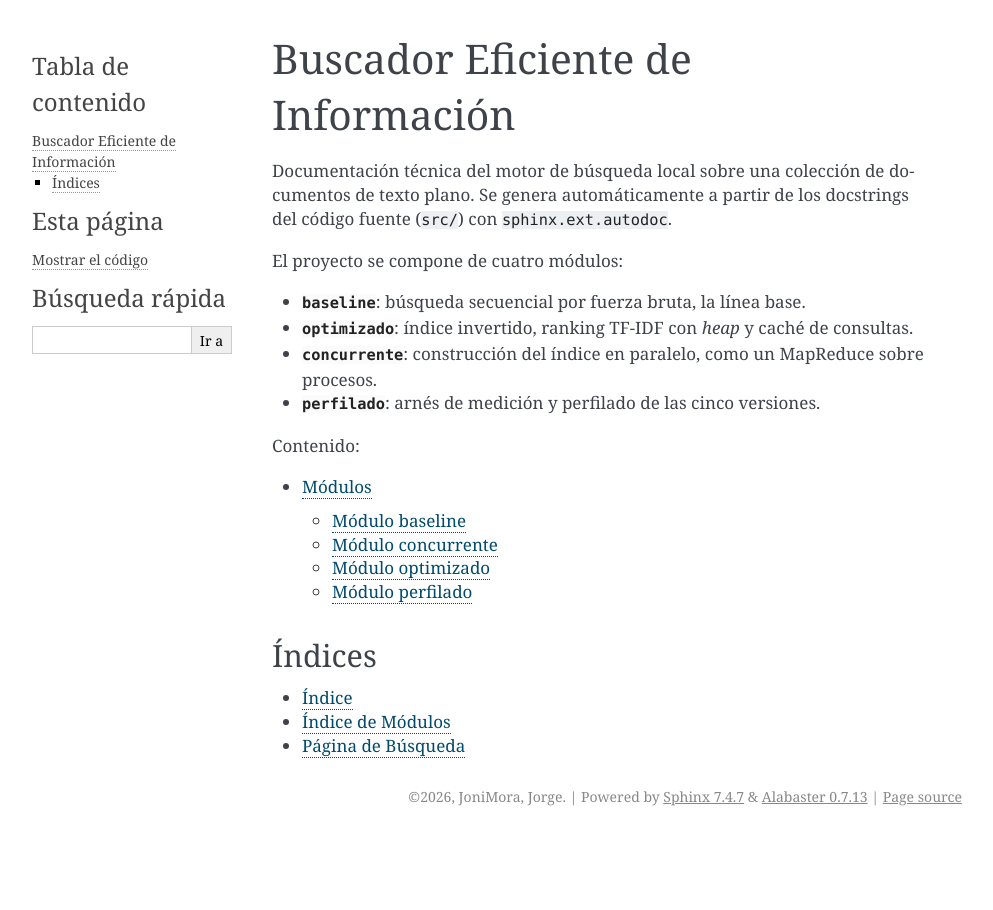
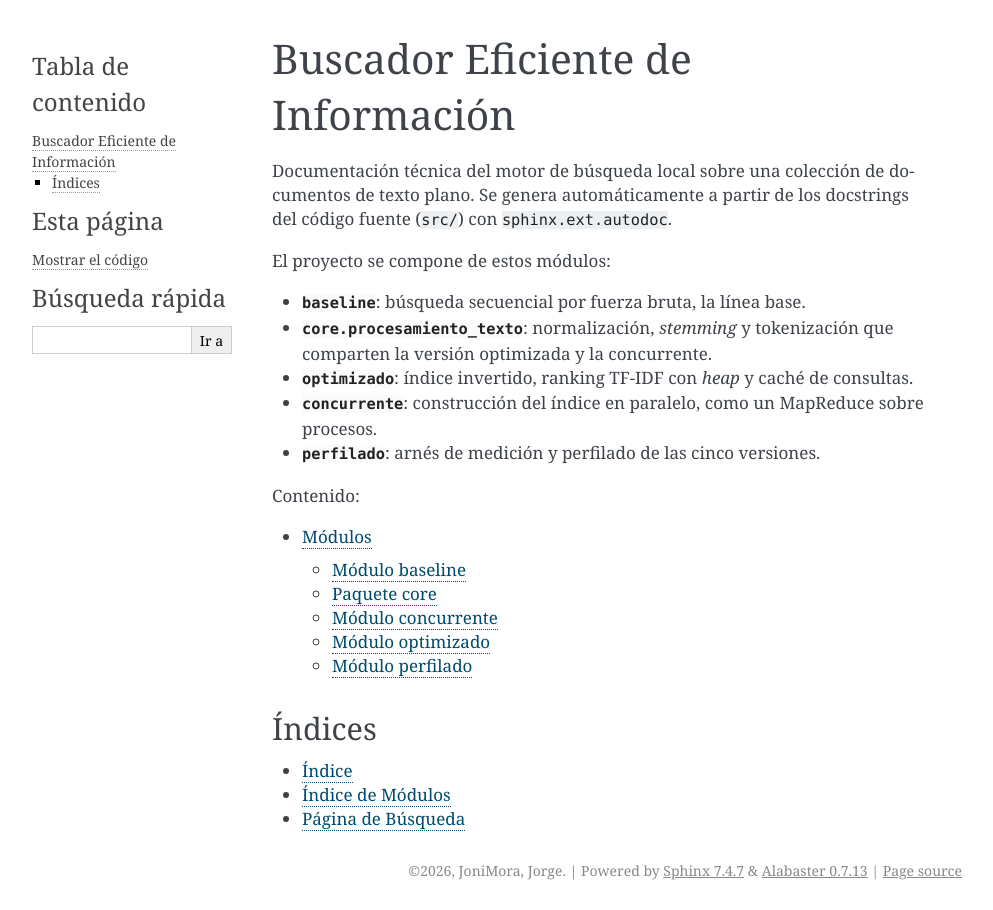
Before and after one commit to JoniMora/pef-26, a Sphinx documentation site: the page built from docs/index.rst, in a window 1280 px wide. Shown: the whole page, without its empty margins (148-1141 px from the left). Built offline with Sphinx 7.4.7, drawn with Linux system fonts in a browser that asks for light colours.

Commit message:
docs: sumar el paquete core a la documentación de Sphinx
sphinx-apidoc genera docs/api/core.rst para core.procesamiento_texto; se traducen sus títulos y se agrega al índice de módulos y a la portada. La documentación se genera sin advertencias (sphinx-build -W).

```diff
--- a/docs/api/modules.rst
+++ b/docs/api/modules.rst
@@ -5,6 +5,7 @@ Módulos
    :maxdepth: 4
 
    baseline
+   core
    concurrente
    optimizado
    perfilado
--- a/docs/index.rst
+++ b/docs/index.rst
@@ -5,9 +5,11 @@ Documentación técnica del motor de búsqueda local sobre una colección de
 documentos de texto plano. Se genera automáticamente a partir de los
 docstrings del código fuente (``src/``) con ``sphinx.ext.autodoc``.
 
-El proyecto se compone de cuatro módulos:
+El proyecto se compone de estos módulos:
 
 - :mod:`baseline`: búsqueda secuencial por fuerza bruta, la línea base.
+- :mod:`core.procesamiento_texto`: normalización, *stemming* y tokenización
+  que comparten la versión optimizada y la concurrente.
 - :mod:`optimizado`: índice invertido, ranking TF-IDF con *heap* y caché de
   consultas.
 - :mod:`concurrente`: construcción del índice en paralelo, como un MapReduce
```
Also changed, not shown: docs/api/core.rst (added, +15 -0 lines).
